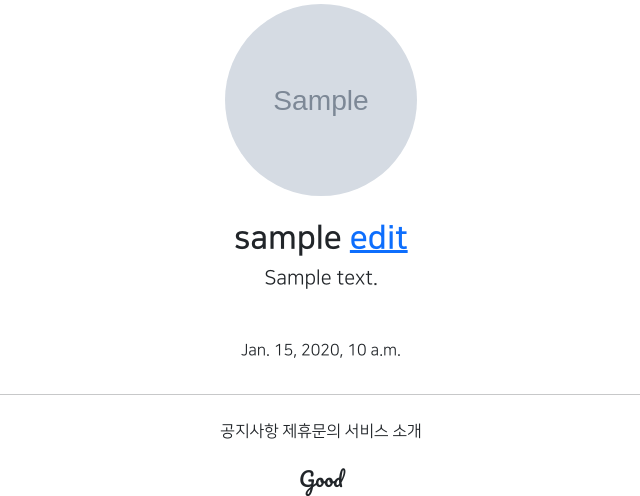
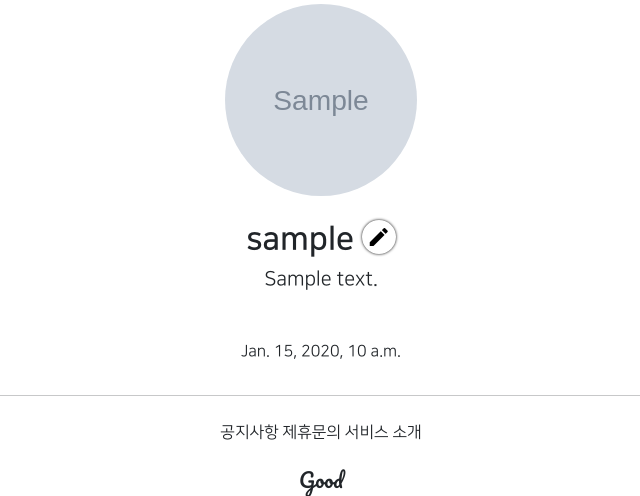
Before and after one commit to wer319452/self_GIS_study_git, a Django app: page /accounts/detail/1 in a window 1280 px wide. Shown: the part 261-757 px from the top of the page, without its empty margins (319-959 px from the left). Run offline with Django 3.2, Linux system fonts and the light colour scheme; tables that the repository leaves empty hold one stand-in row (values such as "Sample post"); grey boxes marked "Sample" are stand-in pictures; parts of the project's set-up code (start-up, migrations or seed data) failed here and were passed over; some libraries are stand-ins or nearby versions.

Commit message:
7.29 GIS self commit 3

```diff
--- a/accountapp/templates/accountapp/detail.html
+++ b/accountapp/templates/accountapp/detail.html
@@ -11,7 +11,8 @@
                  alt="profile image">
             <h2 class="NMS_B">
                 {{ target_user.profile.nickname }}
-                <a href="{% url 'profileapp:update' pk=target_user.profile.pk %}">
+                <a href="{% url 'profileapp:update' pk=target_user.profile.pk %}"
+                    class="material-icons round_button">
                     edit
                 </a>
             </h2>
--- a/static/base.css
+++ b/static/base.css
@@ -31,3 +31,15 @@
 .NMS_B{
     font-family: "NanumSquareB", cursive;
 }
+
+.round_button{
+    color: black;
+    text-decoration: none;
+    box-shadow: 0 0 3px black;
+    border-radius: 20rem;
+    padding: .3rem;
+}
+
+.round_button:hover{
+    color: dimgray;
+}
--- a/templates/head.html
+++ b/templates/head.html
@@ -15,6 +15,11 @@
 
     {# static link #}
     <link rel="stylesheet" type = "text/css" href="{% static 'base.css' %}">
+
+    {# material icons link #}
+    <link href="https://fonts.googleapis.com/css2?family=Material+Icons"
+      rel="stylesheet">
+
 
     <style>
         @font-face {
```
